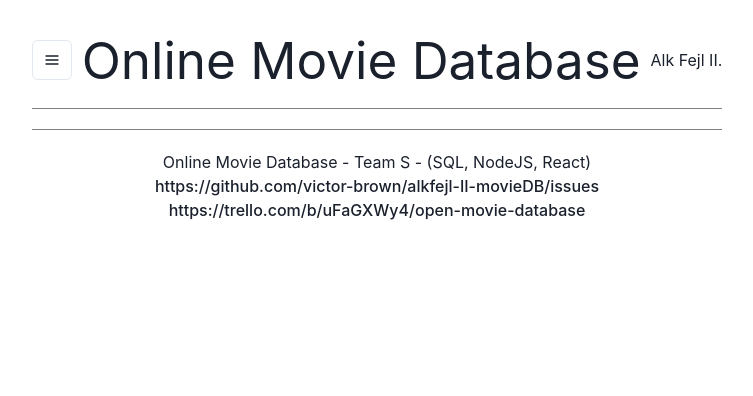
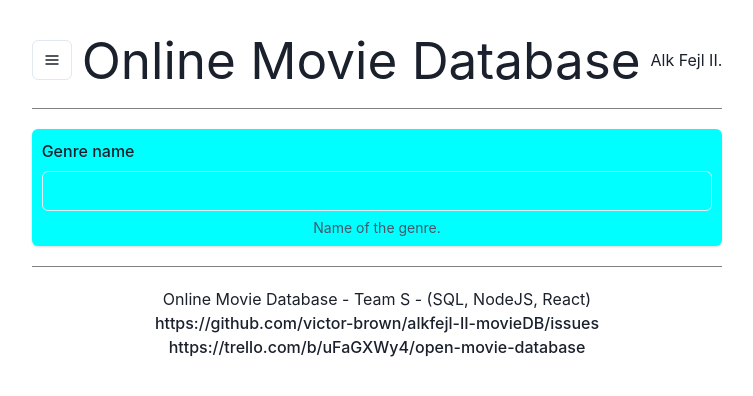
Before and after one commit to victor-brown/alkfejl-II-movieDB, a React (Vite) app in the folder packages/frontend/: page /genres/1/edit in a window 1280 px wide. Shown: the top 396 px of the page, without its empty margins (263-1016 px from the left). Built offline with nearby package versions, Linux system fonts and the light colour scheme; no server answers.

Commit message:
feat: add genre form view and route

```diff
--- a/packages/frontend/src/App.tsx
+++ b/packages/frontend/src/App.tsx
@@ -16,6 +16,7 @@
 import Director from './components/directors/director';
 import GenresList from './components/genres/GenresList';
 import Genre from './components/genres/Genre';
+import GenreForm from './components/genres/GenreForm';
 
 
 const colors = {
@@ -67,6 +68,7 @@
 
               <Route path="/genres" element={<GenresList />} />
               <Route path="/genres/:id" element={<Genre />} />
+              <Route path="/genres/:id/edit" element={<GenreForm />} />
             </Routes>
           </Router>
 
--- /dev/null
+++ b/packages/frontend/src/components/genres/GenreForm.tsx
@@ -0,0 +1,38 @@
+import { Card, FormControl, FormHelperText, FormLabel, Input } from '@chakra-ui/react'
+import { useEffect, useState } from 'react'
+import axios from 'axios'
+import { useParams } from 'react-router-dom'
+
+
+function GenreForm() {
+
+  const API = 'http://127.0.0.1:5555/genres/'
+  const [genre, setGenre] = useState([])
+  let param = useParams()
+
+  useEffect(() => {
+    const fetchData = async () => {
+      try {
+        const response = await axios.get(API + param.id)
+        setGenre(response.data)
+      } catch (error) {
+        console.log(error)
+      }
+    }
+
+    fetchData()
+  }, []);
+
+  return (
+    <Card style={{ padding: "10px", backgroundColor: "aqua" }}>
+
+    <FormControl>
+    <FormLabel>Genre name</FormLabel>
+        <Input type='text' />
+        <FormHelperText>Name of the genre.</FormHelperText>
+    </FormControl>
+    </Card>
+  )
+}
+
+export default GenreForm
```
